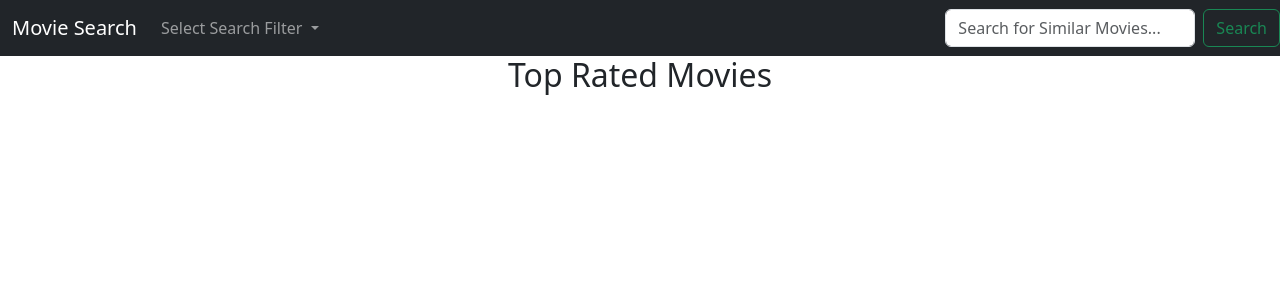
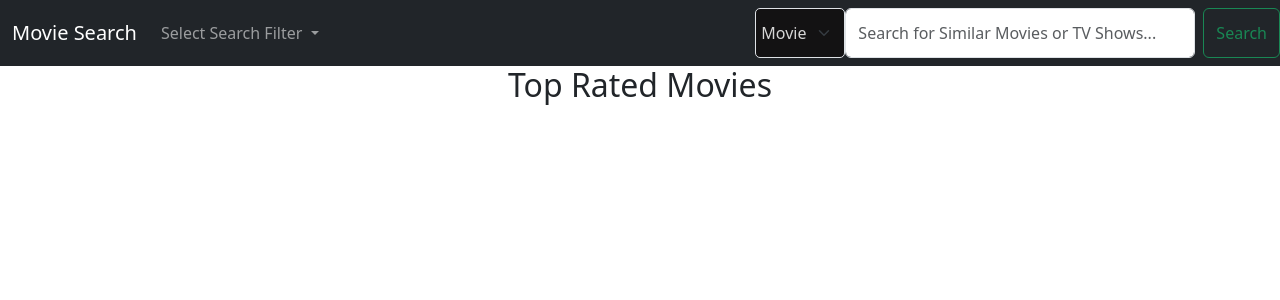
Before and after one commit to vnoelifant/movie-search-app, a Django app: page /movies_top_rated/ in a window 1280 px wide. Shown: the top 300 px of the page. Run offline with Django 4.2, Linux system fonts and the light colour scheme; data that the repository does not hold is empty; some libraries are stand-ins or nearby versions.

Commit message:
added media selection form and more view details buttons

```diff
--- a/movie_search/movie_api.py
+++ b/movie_search/movie_api.py
@@ -16,16 +16,21 @@ LANG_ENG = 'en-US'
 REGION_US = COUNTRY_CODES.get("United States")
 
 
-def get_movies(endpoint: str, text_query: str) -> dict[str, int]:
+def get_media(endpoint: str, text_query: str) -> dict[str, int]:
     """This function returns a dictionary of movie details based on a text query"""
     url = f"{BASE_URL}{endpoint}"
     params = {"api_key": API_KEY, "query": text_query}
 
     response = requests.get(url, params=params)
 
-    movies = {row["original_title"]: row["id"] for row in response.json()["results"]}
+    if "movie" in endpoint:
 
-    return movies
+        media = {row["original_title"]: row["id"] for row in response.json()["results"]}
+
+    else:
+        media = {row["original_name"]: row["id"] for row in response.json()["results"]}
+
+    return media
 
 def get_movie_detail(endpoint, language=LANG_ENG):
 
--- a/movie_search/urls.py
+++ b/movie_search/urls.py
@@ -9,7 +9,7 @@ urlpatterns = [
     path("home/", views.home, name='home'),
     path("movies_popular/", views.movies_popular, name='movies_popular'),
     path("movies_top_rated/", views.movies_top_rated, name='movies_top_rated'),
-    path("movies_similar/", views.movies_similar, name='movies_similar'),
-    path("error/", views.movies_similar, name='error'),
+    path("media_similar/", views.media_similar, name='media_similar'),
+    path("error/", views.media_similar, name='error'),
     path("movie/<int:movie_id>/", views.movie_detail, name="movie_detail"),
 ]
--- a/movie_search/views.py
+++ b/movie_search/views.py
@@ -32,27 +32,28 @@ def movies_top_rated(request):
     return render(request, "movies_top_rated.html", context)
 
 
-def movies_similar(request):
+def media_similar(request):
 
     query = title_format(request.GET.get("query"))
 
     if query:
 
         # Get a dictionary of movie details based on text query
-        movies = movie_api.get_movies("/search/movie", query)
+        media = movie_api.get_media(f"/search/{request.GET.get('type')}", query)
 
         # Get movie id based on selected movie title
-        movie_id = movies.get(query)
+        media_id = media.get(query)
 
-        similar = movie_api.get_most_similar(f"/movie/{movie_id}/similar")
+        similar = movie_api.get_most_similar(f"/{request.GET.get('type')}/{media_id}/similar")
         context = {
             "similar": similar,
+            "type": request.GET.get("type")
         }
 
     else:
         return render(request, "error.html")
 
-    return render(request, "movies_similar.html", context)
+    return render(request, "media_similar.html", context)
 
 def movie_detail(request, movie_id):
 
--- a/templates/base.html
+++ b/templates/base.html
@@ -32,8 +32,12 @@
         </ul>
       </div>
     </div>
-    <form action="/movies_similar" method="get" class="d-flex">
-      <input class="form-control me-2" name="query" style="width: 250px" type="text" placeholder="Search for Similar Movies..." aria-label="Search">
+    <form action="/media_similar" method="get" class="d-flex">
+        <select class="form-select mr-sm-2" name="type"  style="padding-left: 5px; background-color: #131213; color: #d6d6d6; border-radius: 5px; width: 90px; height: 50px;" class="mb-3">
+            <option value="movie">Movie</option>
+            <option value="tv">TV Show</option>
+        </select>
+      <input class="form-control me-2" name="query" style="width: 350px" type="text" placeholder="Search for Similar Movies or TV Shows..." aria-label="Search">
       <button class="btn btn-outline-success" type="submit">Search</button>
     </form>
   </nav>
--- a/templates/movies_top_rated.html
+++ b/templates/movies_top_rated.html
@@ -14,6 +14,7 @@
         {% for movie in top_rated.results %}
             <div class="card" style="width: 18rem;">
                 <img src="https://image.tmdb.org/t/p/w500{{ movie.poster_path }}" class="card-img-top" alt="...">
+                <a href="/movie/{{ movie.id }}" class="btn btn-primary">View Details</a>
             </div>
         {% endfor %}
     </div>
```
Also changed, not shown: templates/media_similar.html (renamed from templates/movies_similar.html, +5 -4 lines).
